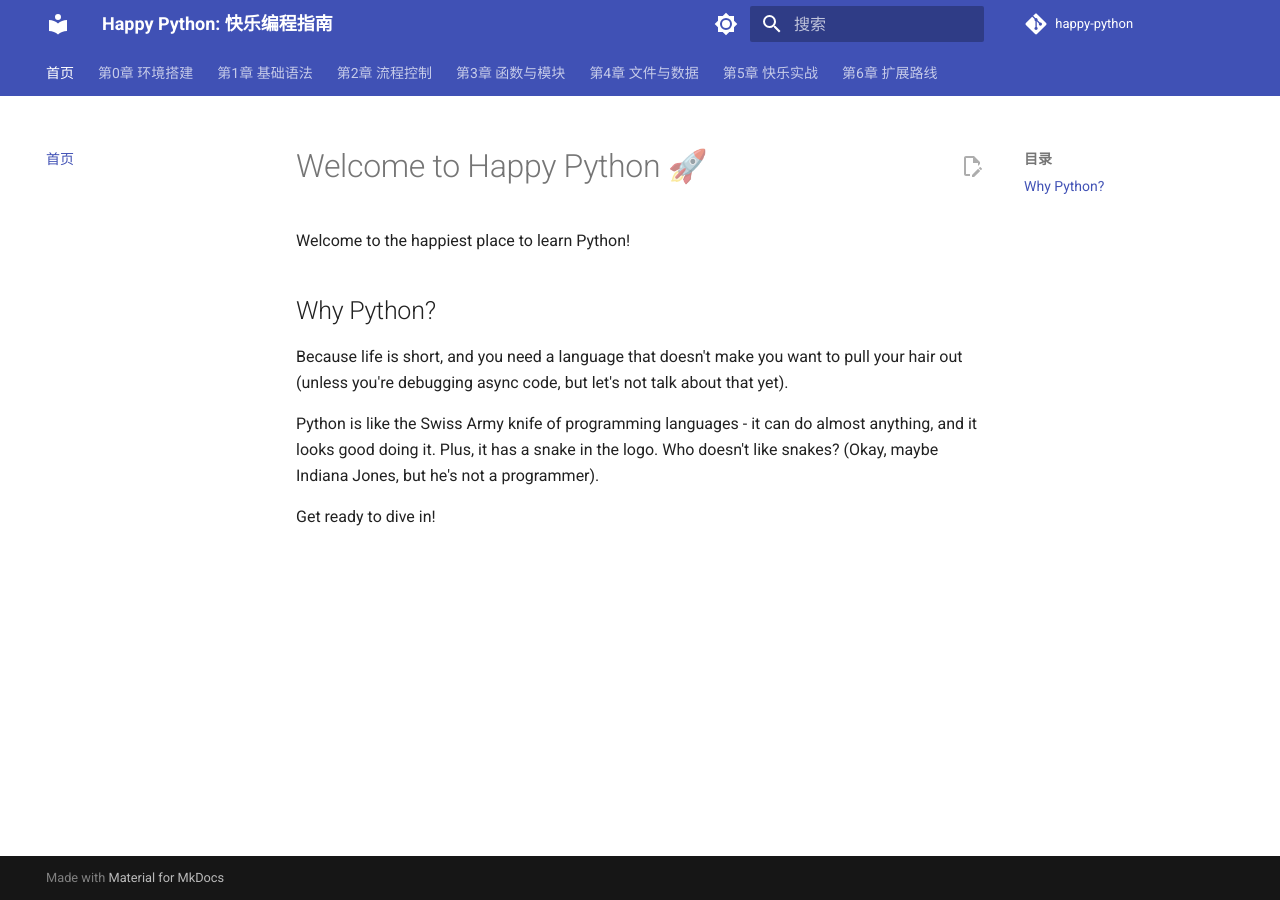
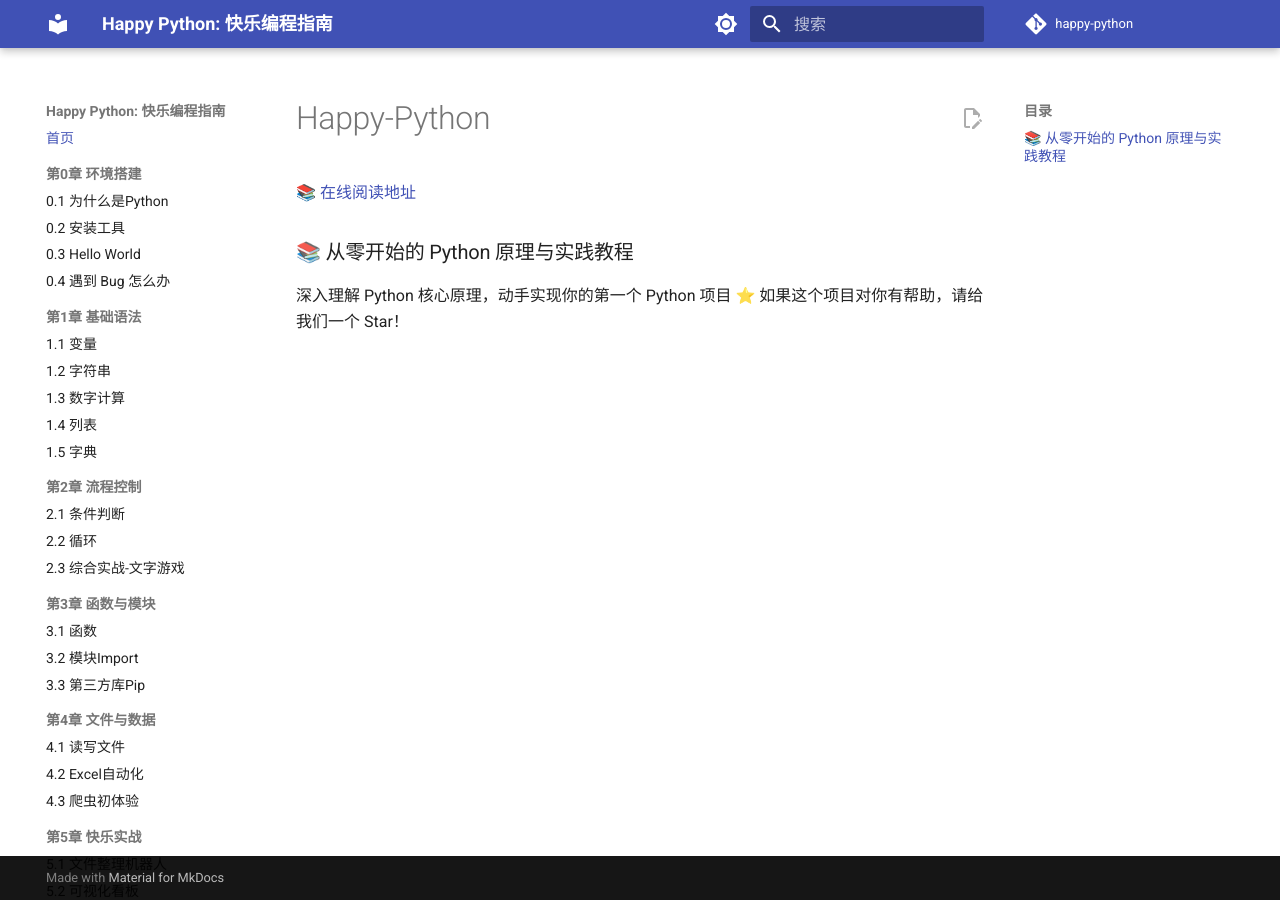
Before and after one commit to fyzm/happy-python, an MkDocs documentation site: the page built from docs/index.md, in a window 1280 px wide. Built offline with MkDocs 1.6.1 and Material for MkDocs 9.7.7, drawn with Linux system fonts in a browser that asks for light colours; comment, search, counter and statistics services are not loaded.

Commit message:
Refactor: migrate to mkdocs website

```diff
--- a/docs/index.md
+++ b/docs/index.md
@@ -1,11 +1,6 @@
-# Welcome to Happy Python 🚀
+# Happy-Python
+[📚 在线阅读地址](https://fyzm.github.io/happy-python/)
 
-Welcome to the happiest place to learn Python!
-
-## Why Python?
-
-Because life is short, and you need a language that doesn't make you want to pull your hair out (unless you're debugging async code, but let's not talk about that yet).
-
-Python is like the Swiss Army knife of programming languages - it can do almost anything, and it looks good doing it. Plus, it has a snake in the logo. Who doesn't like snakes? (Okay, maybe Indiana Jones, but he's not a programmer).
-
-Get ready to dive in!
+### 📚 从零开始的 Python 原理与实践教程
+深入理解 Python 核心原理，动手实现你的第一个 Python 项目
+⭐ 如果这个项目对你有帮助，请给我们一个 Star！
--- a/mkdocs.yml
+++ b/mkdocs.yml
@@ -27,7 +27,7 @@ theme:
         name: 切换至亮色模式
   # 启用 Datawhale 风格的功能
   features:
-    - navigation.tabs        # 顶部导航栏
+    # - navigation.tabs        # 顶部导航栏 (已禁用，以使用左侧导航)
     - navigation.sections    # 侧边栏折叠
     - navigation.top         # 返回顶部按钮
     - navigation.indexes     # 允许章节本身作为页面
```
Also changed, not shown: README.md (deleted, +0 -6 lines).
